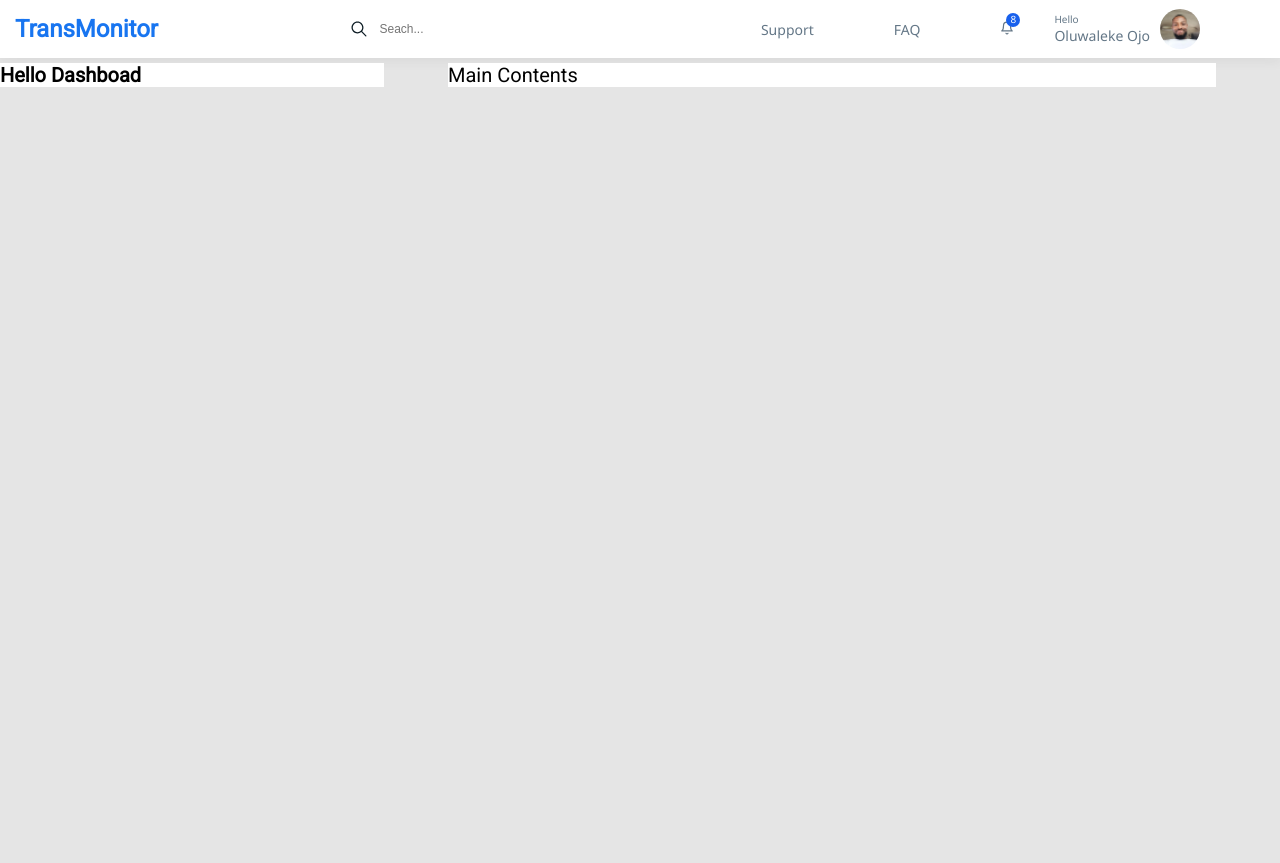
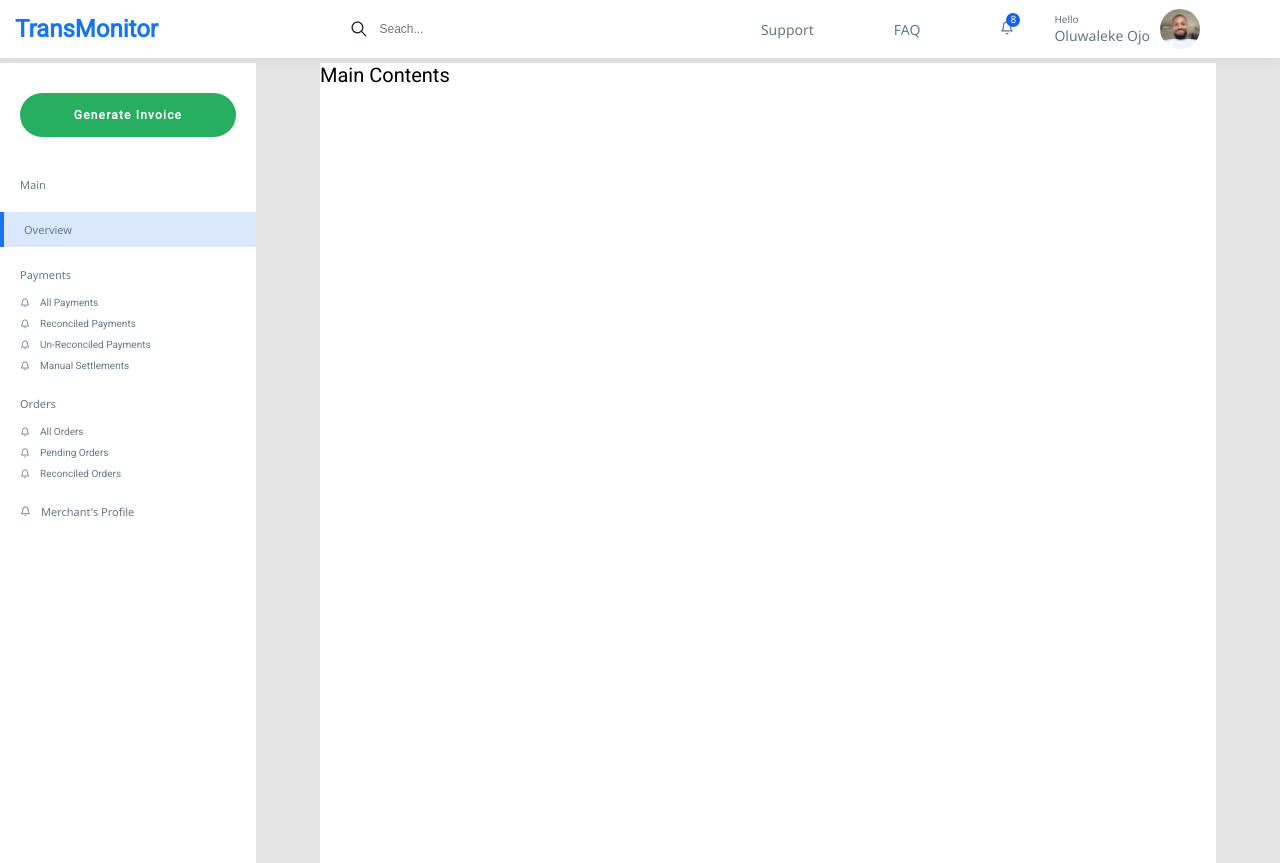
Before and after one commit to gblessylva/Transmonitor, a React (Create React App) app: page / in a window 1280 px wide. Before the commit the page ends 800 px from the top, so only its background shows below. Built offline with nearby package versions, Linux system fonts and the light colour scheme.

Commit message:
feat: Sidebar contents added and styled

```diff
--- a/src/App.css
+++ b/src/App.css
@@ -27,11 +27,75 @@ body{
   margin-bottom: 0.5rem;
 }
 .sidebar{
-  width: 30%;
+  width: 20%;
   background-color: white;
+  display: flex;
+  flex-direction: column;
+  height: 100vh;
+}
+.sidebar button{
+  background: #27AE60;
+  border-radius: 3rem;
+  padding: 1.5rem;
+  border:none;
+  outline: none;
+  cursor: pointer;
+  margin: 2rem;
+   margin-top: 3rem;
+  font-family: 'Roboto', sans-serif;
+  font-style: normal;
+  font-weight: bold;
+  font-size: 1.2rem;
+   line-height: 1.4rem;
+   letter-spacing: 1.2px;
+   color: #FFFFFF;
+}
+
+.sidebar button:hover{
+   background: #21a859;
+}
+
+.sidebar .sidebar-section{
+  margin: 2rem 0;
+}
+.sidebar .sidebar-section h4{
+  font-family: 'Segoe UI';
+  font-style: normal;
+  font-weight: normal;
+  font-size: 1.1rem;
+  line-height: 1.5rem;
+  padding: 0.5rem 0rem;
+  padding: 0 2rem;
+  margin-bottom: 1rem;
+}
+.sidebar-section li, .sidebar-section h4{
+  padding: 0.5rem 2rem;
+  font-size: 1.1;
+  display: flex;
+  flex-direction: row;
+  align-items: center;
+  color: #647787;
+}
+.sidebar-section li svg, .sidebar-section h4 svg{
+  padding-right: 1rem;
+  color: #647787;
+}
+
+.sidebar-section .active {
+  background: #1876f02a;
+  font-family: 'Segoe UI';
+  font-style: normal;
+  padding: 1rem 0;
+  padding-left: 2rem;
+  font-weight: normal;
+  font-size: 11px;
+  line-height: 15px;
+  color: #647787;
+  margin: 2rem auto;
+  border-left: 4px solid #1875F0;
 }
 .main{
-  width:60%;
+  width:70%;
   font-size: 2rem;
   background-color: white;
   margin: 0 auto;
--- a/src/components/Sidebar.js
+++ b/src/components/Sidebar.js
@@ -1,9 +1,40 @@
 import React from 'react';
+import { FiBell } from 'react-icons/fi'
 
 function Sidebar() {
   return (
-    < div className = 'sidebar' >
-      <h1> Hello Dashboad</h1>
+    < div className='sidebar' >
+      <button>Generate Invoice</button>
+      <div>
+         <div className='sidebar-section'>
+             <h4>Main</h4>
+           <ul>
+            <li className='active'> Overview</li>
+          </ul>
+          </div>
+        < div className = 'sidebar-section' >
+          <ul>
+            <h4>Payments</h4>
+            <li><FiBell /> All Payments</li>
+            <li> <FiBell />Reconciled Payments</li>
+            <li><FiBell /> Un-Reconciled Payments</li>
+            <li> <FiBell />Manual Settlements</li>
+          </ul>
+        </div>
+        < div className = 'sidebar-section' >
+          <ul>
+            <h4>Orders</h4>
+            <li> <FiBell /> All Orders</li>
+            <li> <FiBell /> Pending Orders</li>
+            <li><FiBell /> Reconciled Orders</li>
+          </ul>
+        </div>
+        < div className = 'sidebar-section' >
+          <ul>
+            <h4> <FiBell />Merchant's Profile</h4>
+          </ul>
+        </div>
+     </div>
       </ div>
   )
 
```
